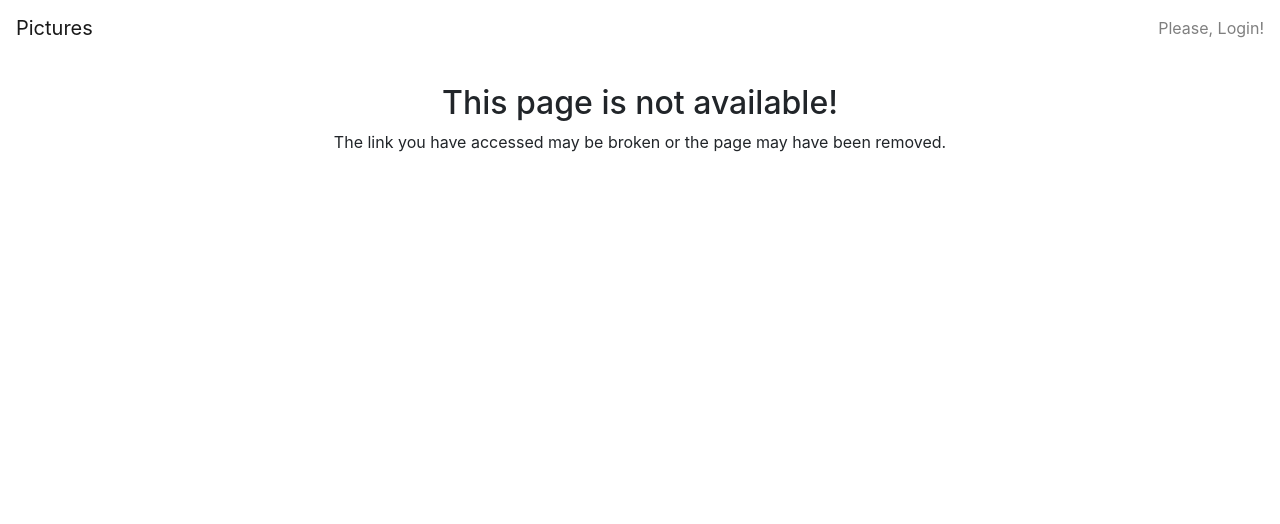
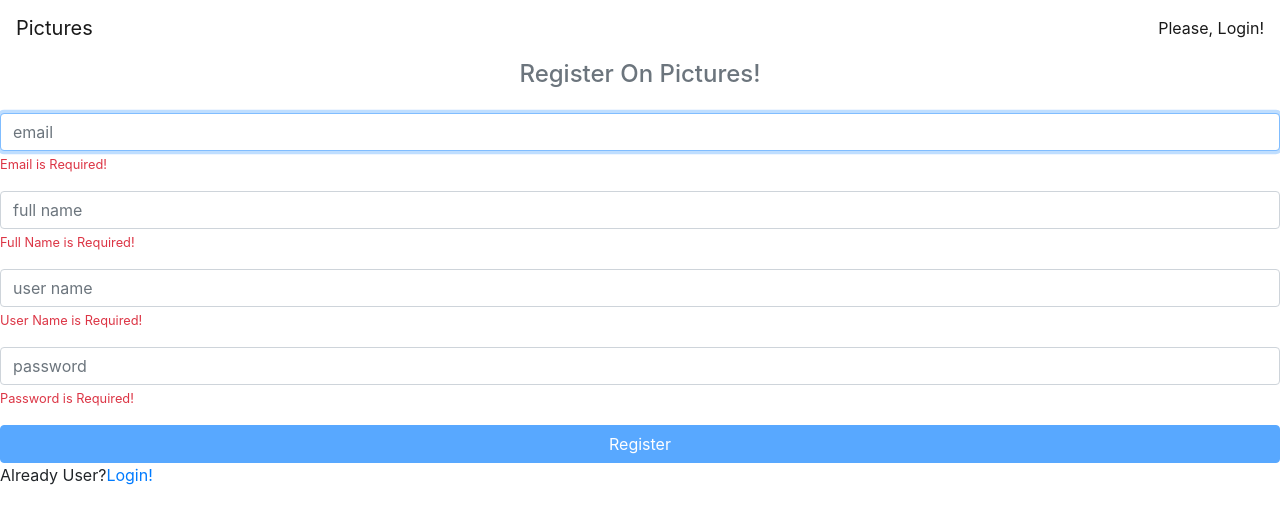
Before and after one commit to brunocrez/ng-pictures, an Angular app: page /register in a window 1280 px wide. Shown: the top 524 px of the page. Built offline with nearby package versions, Linux system fonts and the light colour scheme.

Commit message:
auth guard and validators

```diff
--- a/src/app/app-routing.module.ts
+++ b/src/app/app-routing.module.ts
@@ -5,12 +5,19 @@
 import { NotFoundComponent } from './errors/not-found/not-found.component';
 import { PhotoListResolver } from './photos/photo-list/photo-list.resolver';
 import { LoginComponent } from './home/login/login.component';
+import { AuthGuard } from './core/auth/auth.guard';
+import { RegisterComponent } from './home/register/register.component';
 
 
 const routes: Routes = [
   {
     path: '',
-    component: LoginComponent
+    component: LoginComponent,
+    canActivate: [AuthGuard]
+  },
+  {
+    path: 'register',
+    component: RegisterComponent
   },
   {
     path: 'user/:userName',
--- /dev/null
+++ b/src/app/core/auth/auth.guard.ts
@@ -0,0 +1,25 @@
+import { Injectable } from '@angular/core';
+import { CanActivate, ActivatedRouteSnapshot, RouterStateSnapshot, Router } from '@angular/router';
+import { Observable } from 'rxjs';
+
+import { UserService } from '../user/user.service';
+
+@Injectable({ providedIn: 'root' })
+export class AuthGuard implements CanActivate {
+
+    constructor(
+        private userService: UserService,
+        private router: Router
+    ) { }
+
+    canActivate(route: ActivatedRouteSnapshot, state: RouterStateSnapshot): boolean | Observable<boolean> | Promise<boolean> {
+
+        if (this.userService.isLoggedIn()) {
+            this.router.navigate(['user', this.userService.getUserName()])
+            return false;
+        }
+
+        return true;
+    }
+
+}
--- a/src/app/core/header/header.component.html
+++ b/src/app/core/header/header.component.html
@@ -10,7 +10,7 @@
 
         <ng-template #login>
             <span class="navbar-text">
-                Please, Login!
+                <a [routerLink]="['']">Please, Login!</a>
             </span>
         </ng-template>
     </nav>
--- a/src/app/core/user/user.service.ts
+++ b/src/app/core/user/user.service.ts
@@ -9,6 +9,7 @@
 export class UserService {
 
     private userSubject = new BehaviorSubject<User>(null);
+    private userName: string = '';
 
     constructor(private tokenService: TokenService) {
         this.tokenService.hasToken() && this.decodeAndEmit()
@@ -26,6 +27,7 @@
     private decodeAndEmit() {
         const token = this.tokenService.getToken();
         const user = jwt_decode(token) as User;
+        this.userName = user.name;
         this.userSubject.next(user);
     }
 
@@ -34,4 +36,12 @@
         this.userSubject.next(null);
     }
 
+    isLoggedIn() {
+        return this.tokenService.hasToken();
+    }
+
+    getUserName() {
+        return this.userName;
+    }
+
 }
--- /dev/null
+++ b/src/app/home/register/register.component.html
@@ -0,0 +1,35 @@
+<h4 class="text-center text-muted">Register On Pictures!</h4>
+
+<form [formGroup]="registerForm" class="form mt-4">
+    <div class="form-group">
+        <input formControlName="email" type="text" class="form-control" placeholder="email" autofocus>
+        <app-message message="Email is Required!" *ngIf="registerForm.get('email').errors?.required"></app-message>
+        <app-message message="Email is Invalid!" *ngIf="registerForm.get('email').errors?.email"></app-message>
+    </div>
+
+    <div class="form-group">
+        <input formControlName="fullName" type="text" class="form-control" placeholder="full name">
+        <app-message message="Full Name is Required!" *ngIf="registerForm.get('fullName').errors?.required"></app-message>
+        <app-message message="Must have 2 characters at least!" *ngIf="registerForm.get('fullName').errors?.minlength"></app-message>
+        <app-message message="Must have 40 characters at maximum!" *ngIf="registerForm.get('fullName').errors?.maxlength"></app-message>
+    </div>
+
+    <div class="form-group">
+        <input formControlName="userName" type="text" class="form-control" placeholder="user name">
+        <app-message message="User Name is Required!" *ngIf="registerForm.get('userName').errors?.required"></app-message>
+        <app-message message="Must be lowercase!" *ngIf="registerForm.get('userName').errors?.lowerCase"></app-message>
+        <app-message message="Must have 2 characters at least!" *ngIf="registerForm.get('userName').errors?.minlength"></app-message>
+        <app-message message="Must have 30 characters at maximum!" *ngIf="registerForm.get('userName').errors?.maxlength"></app-message>
+    </div>
+
+    <div class="form-group">
+        <input formControlName="password" type="password" class="form-control" placeholder="password">
+        <app-message message="Password is Required!" *ngIf="registerForm.get('password').errors?.required"></app-message>
+        <app-message message="Must have 8 characters at least!" *ngIf="registerForm.get('password').errors?.minlength"></app-message>
+        <app-message message="Must have 14 characters at maximum!" *ngIf="registerForm.get('password').errors?.maxlength"></app-message>
+    </div>
+
+    <button [disabled]="registerForm.invalid" class="btn btn-primary btn-block">Register</button>
+
+    <p>Already User?<a [routerLink]="['']">Login!</a></p>
+</form>
--- /dev/null
+++ b/src/app/home/register/register.component.ts
@@ -0,0 +1,27 @@
+import { Component, OnInit } from '@angular/core';
+import { FormBuilder, FormGroup, Validators } from '@angular/forms';
+
+import { lowerCaseValidator } from '../../shared/validators/lower-case.validator';
+
+@Component({
+    templateUrl: './register.component.html'
+})
+export class RegisterComponent implements OnInit {
+
+    public registerForm: FormGroup;
+
+    constructor(private formBuilder: FormBuilder) { }
+
+    ngOnInit() {
+        this.initializeForm();
+    }
+
+    initializeForm() {
+        this.registerForm = this.formBuilder.group({
+            email: ['', [Validators.required, Validators.email]],
+            fullName: ['', [Validators.required, Validators.minLength(2), Validators.maxLength(40)]],
+            userName: ['', [Validators.required, Validators.minLength(2), Validators.maxLength(30), lowerCaseValidator]],
+            password: ['', [Validators.required, Validators.minLength(8), Validators.maxLength(14)]]
+        })
+    }
+}
--- /dev/null
+++ b/src/app/shared/validators/lower-case.validator.ts
@@ -0,0 +1,9 @@
+import { AbstractControl } from '@angular/forms';
+
+export function lowerCaseValidator(control: AbstractControl) {
+
+    if (control.value.trim() && !/^[a-z0-9_\-]+$/.test(control.value)) {
+        return { lowerCase: true };
+    }
+    return null;
+}
```
Also changed, not shown: src/app/core/core.module.ts (+6 -2 lines), src/app/home/home.module.ts (+11 -4 lines), src/app/shared/FILE.MD (deleted).
